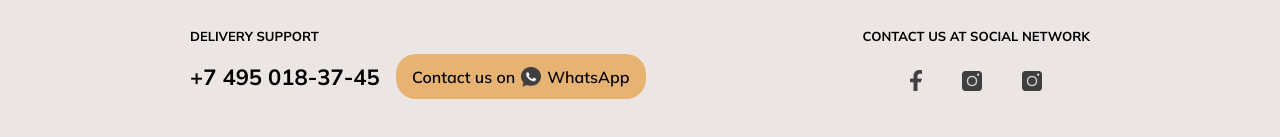
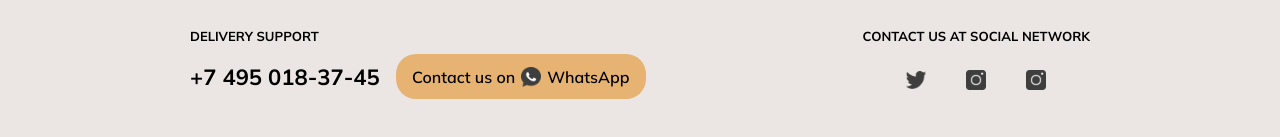
Before and after one commit to syzwnftr/circle-of-life, a React (Create React App) app: page / in a window 1280 px wide. Shown: the part 5156-5293 px from the top of the page. Built offline with nearby package versions, Linux system fonts and the light colour scheme; the HTML template or start-up script is replaced by a standard one.

Commit message:
Change fb to twitter icon

```diff
--- a/src/components/footer/Footer.jsx
+++ b/src/components/footer/Footer.jsx
@@ -1,6 +1,6 @@
 import './Footer.css';
 import WA from '../../img/whatsapp.png';
-import FB from '../../img/fb.png';
+import Twitter from '../../img/twitt.png';
 import IG from '../../img/ig.png';
 
 function Footer() {
@@ -26,7 +26,7 @@ function Footer() {
                     <h3 className="c-title second">Contact us at social network</h3>
 
                     <div className="c-info medsoc">
-                        <img src={FB} alt="" className="c-icon fb" />
+                        <img src={Twitter} alt="" className="c-icon" />
                         <img src={IG} alt="" className="c-icon" />
                         <img src={IG} alt="" className="c-icon" />
                     </div>
```
